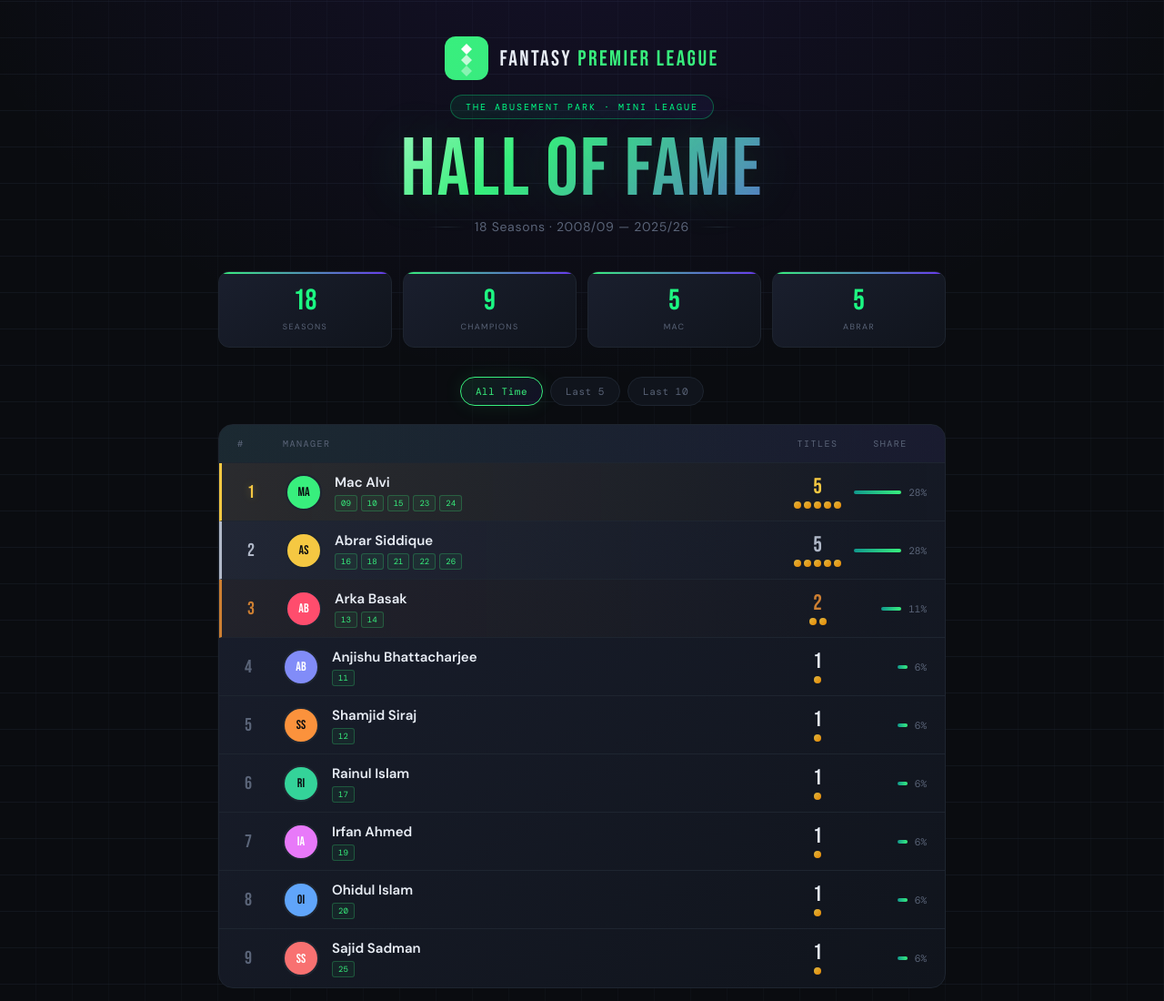
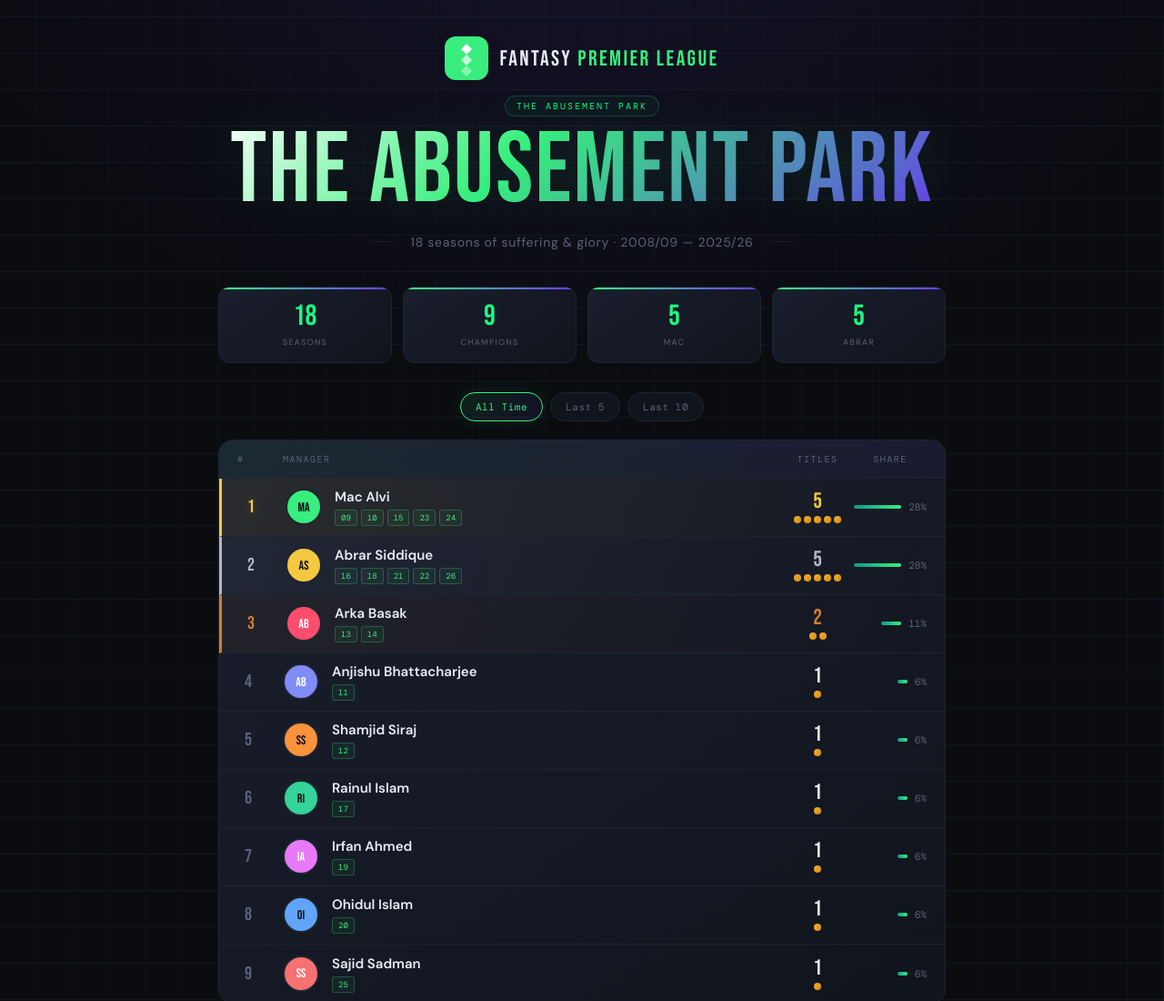
Before and after one commit to fatalmonk/The-Abusement-Park, a plain HTML site: page index.html in a window 1280 px wide. Shown: the top 1100 px of the page at 91% size. Drawn offline with nearby package versions, Linux system fonts and the light colour scheme.

Commit message:
refine: larger title, subtitle restored, mini league removed

```diff
--- a/index.html
+++ b/index.html
@@ -85,23 +85,23 @@
     letter-spacing: 0.2em;
     color: var(--fpl-cyan);
     text-transform: uppercase;
-    border: 1px solid rgba(0,255,135,0.3);
-    padding: 6px 16px;
+    border: 1px solid rgba(0,255,135,0.2);
+    padding: 4px 12px;
     border-radius: 20px;
-    margin-bottom: 16px;
-    background: linear-gradient(135deg, rgba(0,255,135,0.08), rgba(105,56,239,0.08));
+    margin-bottom: 8px;
+    background: rgba(0,255,135,0.04);
   }
 
   .title {
     font-family: 'Bebas Neue', sans-serif;
-    font-size: clamp(52px, 12vw, 90px);
+    font-size: clamp(64px, 14vw, 110px);
     letter-spacing: 0.02em;
-    line-height: 0.9;
+    line-height: 0.95;
     background: linear-gradient(135deg, #ffffff 0%, var(--accent) 40%, var(--fpl-purple) 100%);
     -webkit-background-clip: text;
     -webkit-text-fill-color: transparent;
     background-clip: text;
-    margin-bottom: 12px;
+    margin-bottom: 16px;
     text-shadow: 0 0 60px rgba(56,239,125,0.15);
   }
 
@@ -582,9 +582,9 @@
       </svg>
       <div class="fpl-logo-text">FANTASY <span>PREMIER LEAGUE</span></div>
     </div>
-    <div class="league-tag">The Abusement Park · Mini League</div>
-    <div class="title">HALL OF FAME</div>
-    <div class="subtitle">18 Seasons · 2008/09 — 2025/26</div>
+    <div class="league-tag">The Abusement Park</div>
+    <div class="title">The Abusement Park</div>
+    <div class="subtitle">18 seasons of suffering &amp; glory · 2008/09 — 2025/26</div>
   </div>
 
   <div class="stats-bar">
```
